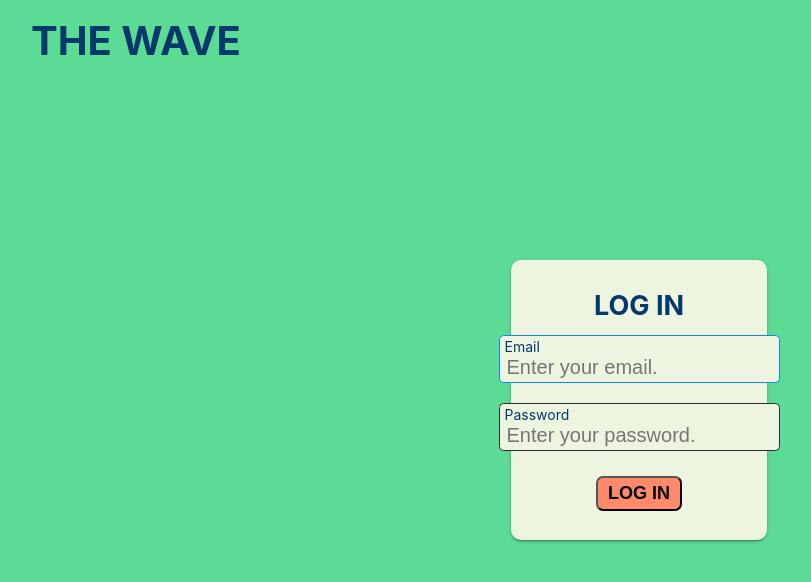
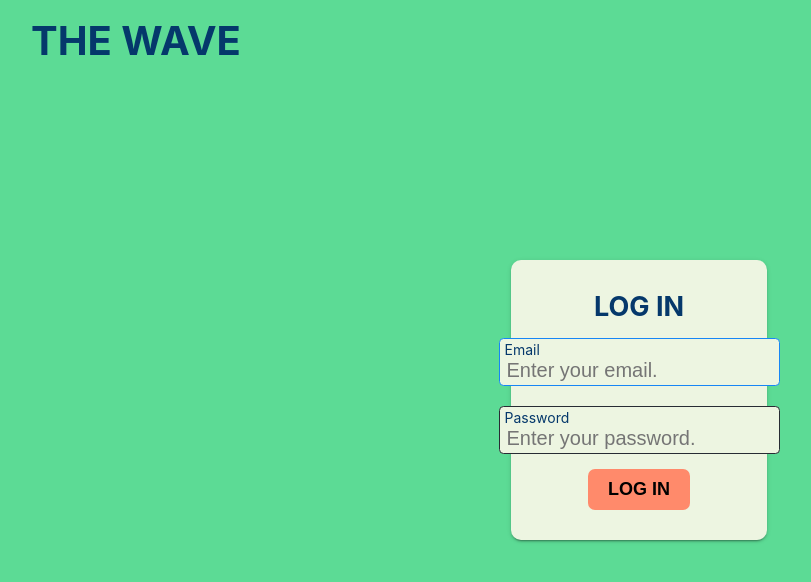
Before and after one commit to IsaiahCollazo99/TheWave-Web, a React (Create React App) app: page /login in a window 1280 px wide. Shown: the top 582 px of the page, without its empty margins (1-812 px from the left). Built offline with nearby package versions, Linux system fonts and the light colour scheme; no server answers.

Commit message:
finish Log In components and styling

```diff
--- a/src/App.css
+++ b/src/App.css
@@ -41,11 +41,16 @@
 .App-Button {
   font-size: 18px;
   border-radius: 7px;
-  padding: 5px 10px;
+  padding: 10px 20px;
   background-color: #FF8A6B;
   font-weight: bold;
+  border: none;
 }
 
 .App-Button:focus {
   outline: none;
 }
+
+.App-Button:active {
+  background-color: #a75a45;
+}
--- a/src/Components/Login/Login.js
+++ b/src/Components/Login/Login.js
@@ -30,6 +30,7 @@ const Login = () => {
                     LOG IN
                 </Button>
             </Container>
+
         </section>
     )
 }
--- a/src/css/login/login.css
+++ b/src/css/login/login.css
@@ -34,5 +34,5 @@
 }
 
 .logInContainer button {
-    margin-top: 15px;
+    margin-top: 5px;
 }
```
Also changed, not shown: 1 other file (tests, documents, lock files or other folders).
